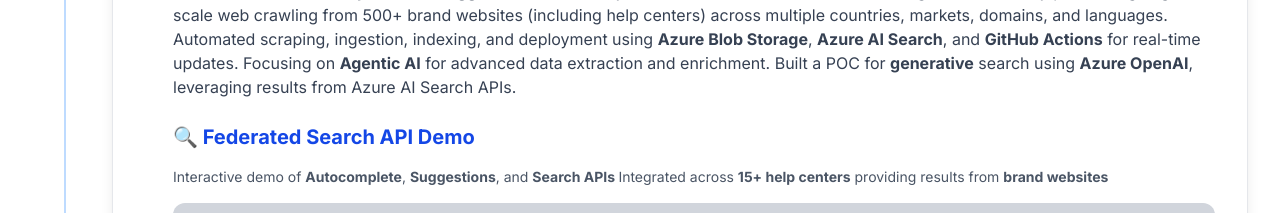
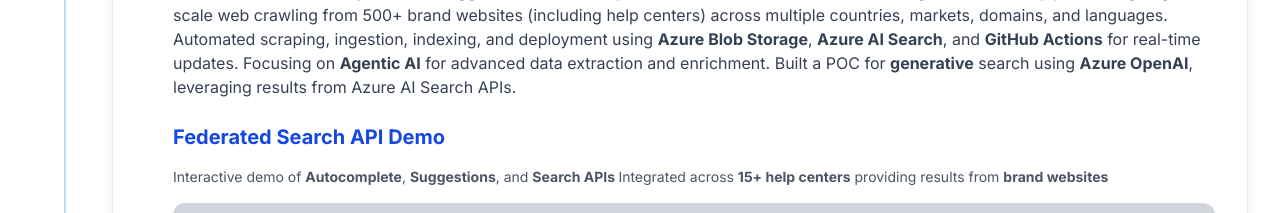
Before and after one commit to kbbharti/portfolio, a Next.js app: page / in a window 1280 px wide. Shown: the part 1900-2113 px from the top of the page. Built offline with nearby package versions, Linux system fonts and the light colour scheme.

Commit message:
emoji fix

```diff
--- a/src/components/FederatedSearchDemo.tsx
+++ b/src/components/FederatedSearchDemo.tsx
@@ -354,7 +354,7 @@
 export default function FederatedSearchDemo() {
   return (
     <div className="mt-6">
-      <h4 className="text-xl font-bold text-blue-700 mb-4">🔍 Federated Search API Demo</h4>
+      <h4 className="text-xl font-bold text-blue-700 mb-4">Federated Search API Demo</h4>
       <p className="text-gray-600 text-sm mb-4">
         Interactive demo of <strong>Autocomplete</strong>, <strong>Suggestions</strong>, and <strong>Search APIs </strong>
         Integrated across <strong>15+ help centers</strong> providing results from <strong>brand websites</strong>
```
